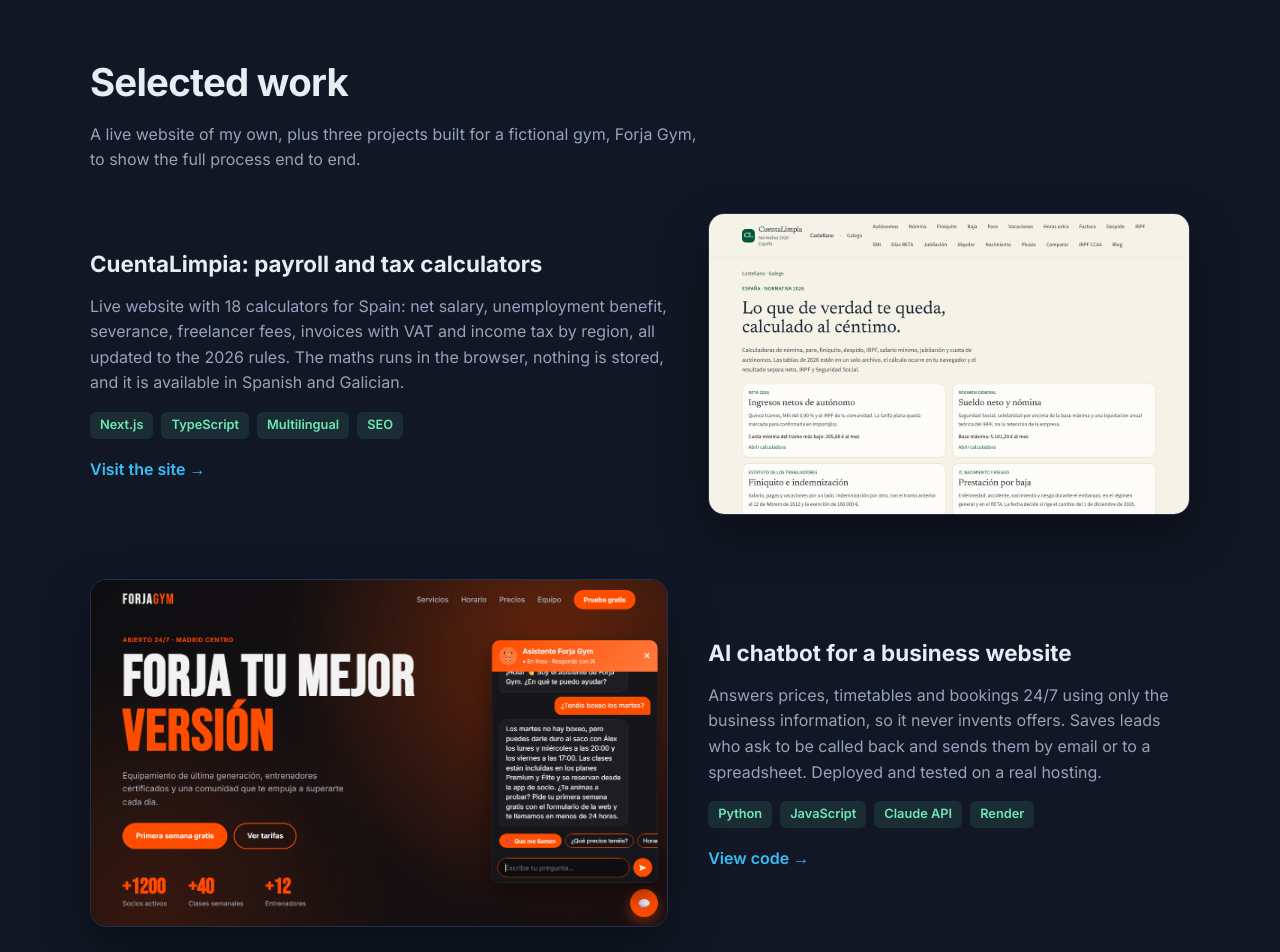
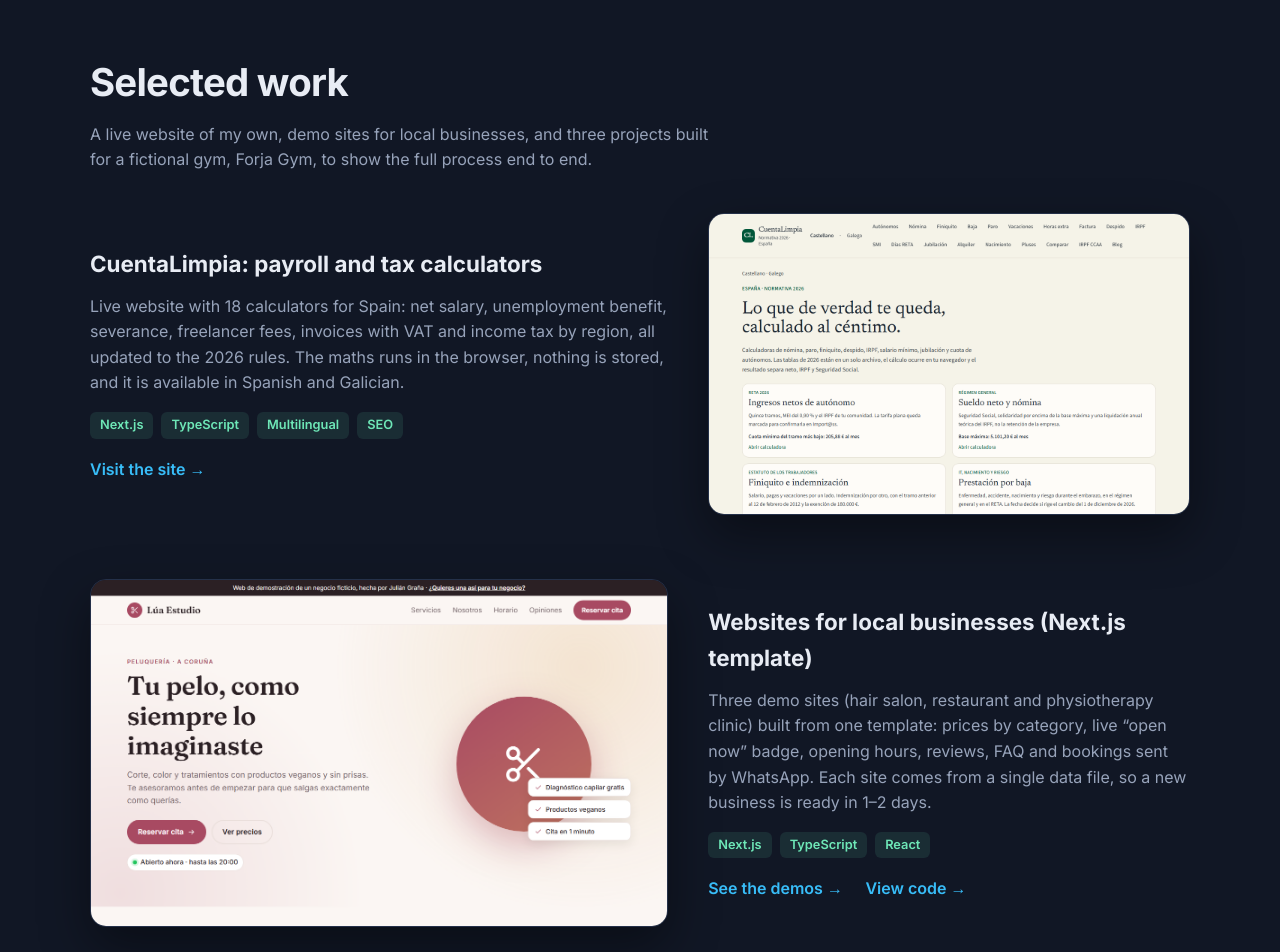
Before and after one commit to JGF24/JGF24.github.io, a plain HTML site: page index.html in a window 1280 px wide. Shown: the part 1300-2252 px from the top of the page. Drawn offline with Linux system fonts and the light colour scheme.

Commit message:
Añade las webs de ejemplo para negocios locales

```diff
--- a/index.html
+++ b/index.html
@@ -95,8 +95,8 @@
   <section class="section section--alt" id="work">
     <div class="wrap">
       <h2 data-en="Selected work" data-es="Proyectos">Selected work</h2>
-      <p class="section__sub" data-en="A live website of my own, plus three projects built for a fictional gym, Forja Gym, to show the full process end to end."
-         data-es="Una web propia en producción y tres proyectos hechos para un gimnasio ficticio, Forja Gym, para mostrar el proceso completo de principio a fin.">A live website of my own, plus three projects built for a fictional gym, Forja Gym, to show the full process end to end.</p>
+      <p class="section__sub" data-en="A live website of my own, demo sites for local businesses, and three projects built for a fictional gym, Forja Gym, to show the full process end to end."
+         data-es="Una web propia en producción, webs de ejemplo para negocios locales y tres proyectos hechos para un gimnasio ficticio, Forja Gym, para mostrar el proceso completo de principio a fin.">A live website of my own, demo sites for local businesses, and three projects built for a fictional gym, Forja Gym, to show the full process end to end.</p>
 
       <article class="project project--rev">
         <img src="img/cuentalimpia.png" alt="CuentaLimpia home page with payroll and tax calculators" loading="lazy">
@@ -110,6 +110,18 @@
       </article>
 
       <article class="project">
+        <img src="img/webs-negocio.png" alt="Demo website for a hair salon built with the Next.js template" loading="lazy">
+        <div class="project__body">
+          <h3 data-en="Websites for local businesses (Next.js template)" data-es="Webs para negocios locales (plantilla Next.js)">Websites for local businesses (Next.js template)</h3>
+          <p data-en="Three demo sites (hair salon, restaurant and physiotherapy clinic) built from one template: prices by category, live “open now” badge, opening hours, reviews, FAQ and bookings sent by WhatsApp. Each site comes from a single data file, so a new business is ready in 1–2 days."
+             data-es="Tres webs de ejemplo (peluquería, restaurante y clínica de fisioterapia) hechas con la misma plantilla: precios por categoría, aviso de «abierto ahora», horario, opiniones, preguntas frecuentes y reservas por WhatsApp. Cada web sale de un solo archivo de datos, así que un negocio nuevo está listo en 1-2 días.">Three demo sites (hair salon, restaurant and physiotherapy clinic) built from one template: prices by category, live “open now” badge, opening hours, reviews, FAQ and bookings sent by WhatsApp. Each site comes from a single data file, so a new business is ready in 1–2 days.</p>
+          <ul class="tags"><li>Next.js</li><li>TypeScript</li><li>React</li></ul>
+          <a class="link" href="https://jgf24.github.io/webs-negocio/" target="_blank" rel="noopener" data-en="See the demos →" data-es="Ver las demos →">See the demos →</a>
+          <a class="link" href="https://github.com/JGF24/webs-negocio" target="_blank" rel="noopener" data-en="View code →" data-es="Ver código →">View code →</a>
+        </div>
+      </article>
+
+      <article class="project project--rev">
         <img src="img/chatbot.png" alt="AI chatbot answering a customer on the Forja Gym website" loading="lazy">
         <div class="project__body">
           <h3 data-en="AI chatbot for a business website" data-es="Chatbot con IA para la web de un negocio">AI chatbot for a business website</h3>
@@ -120,7 +132,7 @@
         </div>
       </article>
 
-      <article class="project project--rev">
+      <article class="project">
         <img src="img/landing.png" alt="Forja Gym landing page" loading="lazy">
         <div class="project__body">
           <h3 data-en="Gym landing page" data-es="Landing page de gimnasio">Gym landing page</h3>
@@ -132,7 +144,7 @@
         </div>
       </article>
 
-      <article class="project">
+      <article class="project project--rev">
         <img src="img/informe.png" alt="Automatic Excel report with charts" loading="lazy">
         <div class="project__body">
           <h3 data-en="Automatic monthly Excel report" data-es="Informe mensual automático en Excel">Automatic monthly Excel report</h3>
```
Also changed, not shown: img/webs-negocio.png (added).
